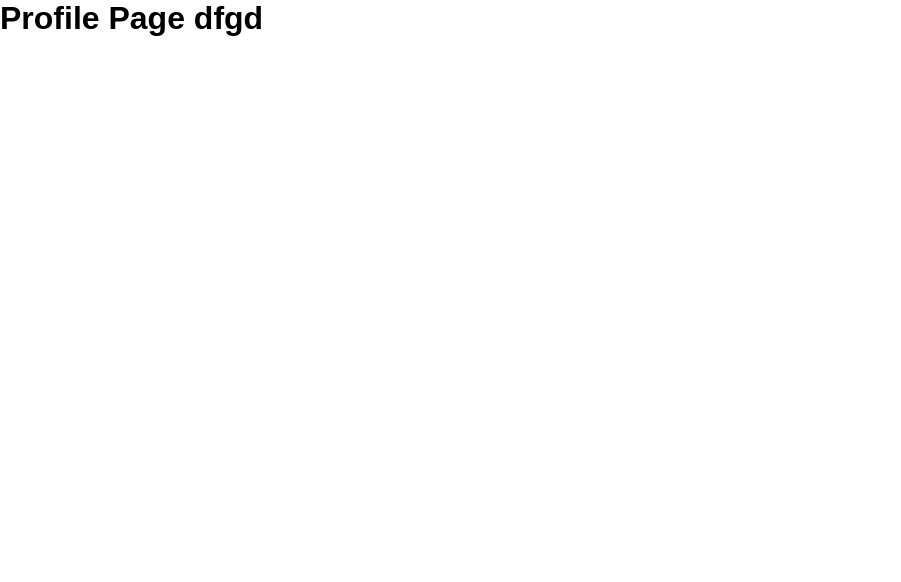
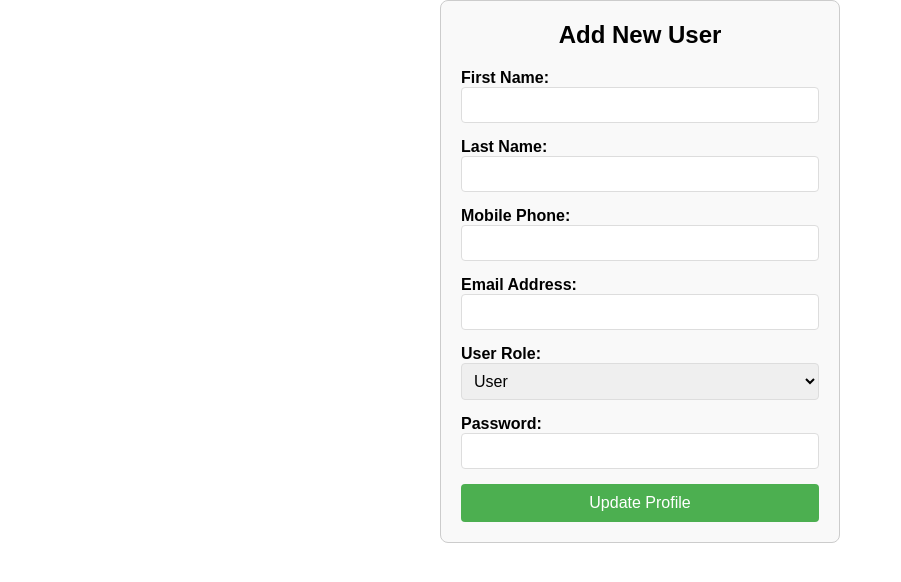
Before and after one commit to GimhanPerera/Green-House-Management-Project, a React (Vite) app in the folder Frontend/: page /profile in a window 1280 px wide. Shown: the top 582 px of the page, without its empty margins (0-901 px from the left). Built offline with nearby package versions, Linux system fonts and the light colour scheme.

Commit message:
chore: Add new user profile form styling and functionality without proper layout

```diff
--- /dev/null
+++ b/Frontend/src/pages/Profile.css
@@ -0,0 +1,50 @@
+/* src/NewUserForm.css */
+.new-user-form {
+    max-width: 400px;
+    margin: 0 auto;
+    padding: 20px;
+    border: 1px solid #ccc;
+    border-radius: 8px;
+    background-color: #f9f9f9;
+}
+
+.new-user-form h2 {
+    text-align: center;
+    margin-bottom: 20px;
+}
+
+.form-group {
+    margin-bottom: 15px;
+}
+
+label {
+    font-weight: bold;
+}
+
+input[type="text"],
+input[type="tel"],
+input[type="email"],
+select,
+input[type="password"] {
+    width: 100%;
+    padding: 8px;
+    font-size: 16px;
+    border: 1px solid #ddd;
+    border-radius: 4px;
+}
+
+button {
+    display: block;
+    width: 100%;
+    padding: 10px;
+    background-color: #4caf50;
+    color: white;
+    border: none;
+    border-radius: 4px;
+    cursor: pointer;
+    font-size: 16px;
+}
+
+button:hover {
+    background-color: #45a049;
+}
--- a/Frontend/src/pages/Profile.jsx
+++ b/Frontend/src/pages/Profile.jsx
@@ -1,11 +1,108 @@
- const Profile = () => {
-    return (
-        <>
-            <div>
-                <h1>Profile Page dfgd</h1>
-            </div>
+// src/Profile.jsx
+import { useState } from 'react';
+import './Profile.css'; // Import CSS for styling (to be created)
 
-        </>
-    )
- }
+const Profile = () => {
+  // State variables to hold form data
+  const [firstName, setFirstName] = useState('');
+  const [lastName, setLastName] = useState('');
+  const [mobilePhone, setMobilePhone] = useState('');
+  const [email, setEmail] = useState('');
+  const [userRole, setUserRole] = useState('User'); // Default role
+  const [password, setPassword] = useState('');
+
+  // Function to handle form submission
+  const handleSubmit = (event) => {
+    event.preventDefault();
+    // Logic to handle form submission (e.g., send data to backend)
+    console.log({
+      firstName,
+      lastName,
+      mobilePhone,
+      email,
+      userRole,
+      password,
+    });
+    // Reset form fields after submission (if needed)
+    // setFirstName('');
+    // setLastName('');
+    // setMobilePhone('');
+    // setEmail('');
+    // setUserRole('User');
+    // setPassword('');
+  };
+
+  return (
+    <div className="new-user-form">
+      <h2>Add New User</h2>
+      <form onSubmit={handleSubmit}>
+        <div className="form-group">
+          <label htmlFor="firstName">First Name:</label>
+          <input
+            type="text"
+            id="firstName"
+            value={firstName}
+            onChange={(e) => setFirstName(e.target.value)}
+            required
+          />
+        </div>
+        <div className="form-group">
+          <label htmlFor="lastName">Last Name:</label>
+          <input
+            type="text"
+            id="lastName"
+            value={lastName}
+            onChange={(e) => setLastName(e.target.value)}
+            required
+          />
+        </div>
+        <div className="form-group">
+          <label htmlFor="mobilePhone">Mobile Phone:</label>
+          <input
+            type="tel"
+            id="mobilePhone"
+            value={mobilePhone}
+            onChange={(e) => setMobilePhone(e.target.value)}
+            required
+          />
+        </div>
+        <div className="form-group">
+          <label htmlFor="email">Email Address:</label>
+          <input
+            type="email"
+            id="email"
+            value={email}
+            onChange={(e) => setEmail(e.target.value)}
+            required
+          />
+        </div>
+        <div className="form-group">
+          <label htmlFor="userRole">User Role:</label>
+          <select
+            id="userRole"
+            value={userRole}
+            onChange={(e) => setUserRole(e.target.value)}
+            required
+          >
+            <option value="Owner">Owner</option>
+            <option value="Admin">Admin</option>
+            <option value="User">User</option>
+          </select>
+        </div>
+        <div className="form-group">
+          <label htmlFor="password">Password:</label>
+          <input
+            type="password"
+            id="password"
+            value={password}
+            onChange={(e) => setPassword(e.target.value)}
+            required
+          />
+        </div>
+        <button type="submit">Update Profile</button>
+      </form>
+    </div>
+  );
+};
+
 export default Profile;
```
